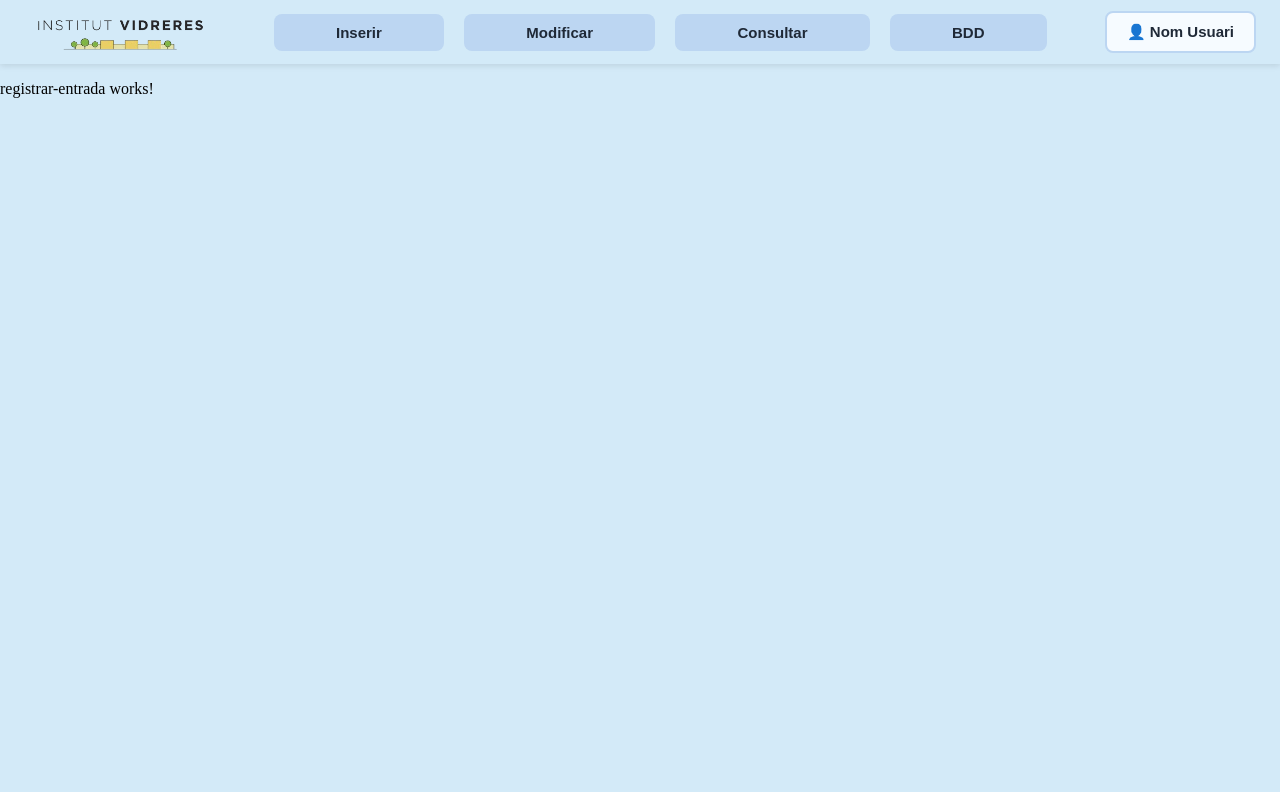
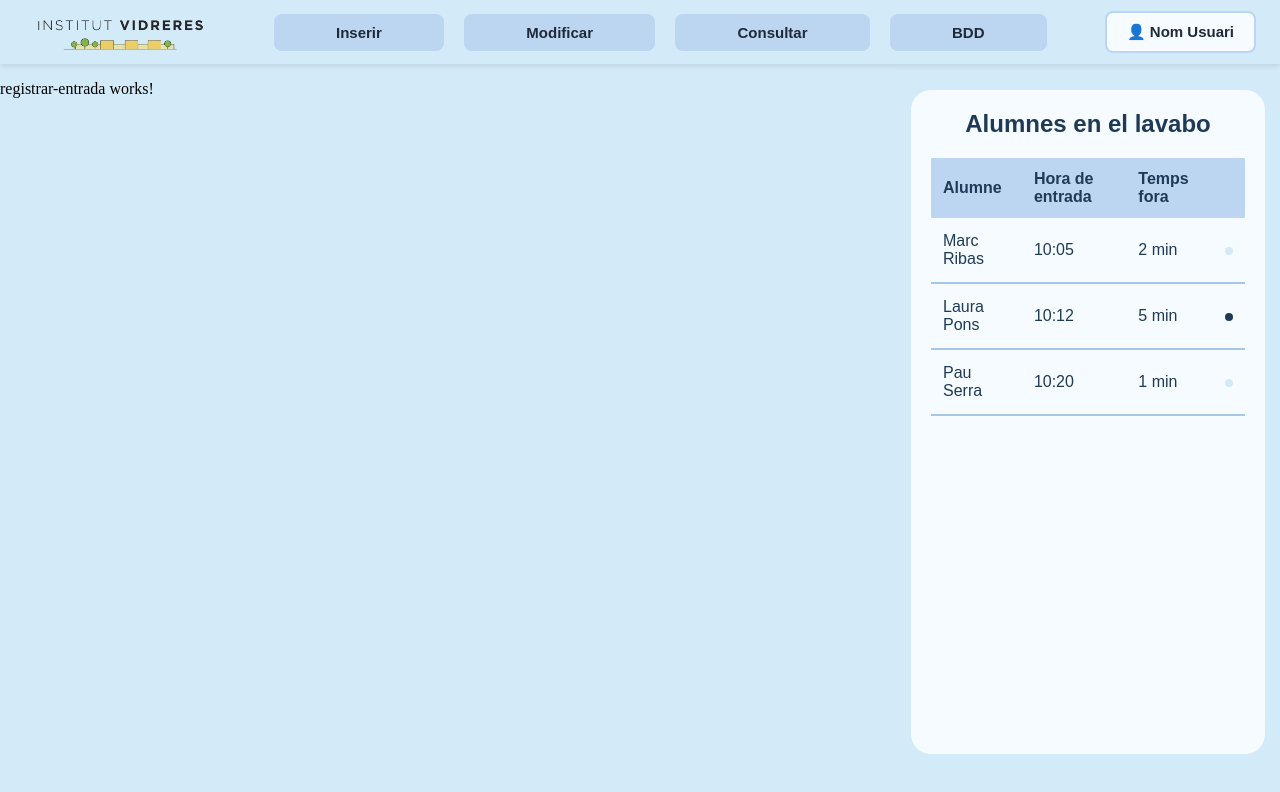
Before and after one commit to kituss44/projecte1, an Angular app: page /inserir in a window 1280 px wide. Shown: the top 792 px of the page. Built offline with nearby package versions, Linux system fonts and the light colour scheme.

Commit message:
Inserir - aplicat llistat alumnes

```diff
--- a/src/app/Components/llistat-alumnes-lavabo/llistat-alumnes-lavabo.css
+++ b/src/app/Components/llistat-alumnes-lavabo/llistat-alumnes-lavabo.css
@@ -1,9 +1,10 @@
 .pantalla {
-  min-height: 100vh;
-  display: flex;
-  justify-content: center;
-  align-items: flex-start;
-  padding: 40px 20px;
+  position: fixed;
+  top: 70px;
+  right: 0;
+  width: 30%;
+  height: 100vh;
+  padding: 20px 15px;
   box-sizing: border-box;
   background-color: #D3EAF8;
   font-family: Arial, sans-serif;
@@ -12,8 +13,8 @@
 
 .lista {
   width: 100%;
-  max-width: 700px;
-  padding: 25px;
+  padding: 20px;
+  height: 83vh;
   background-color: #F6FBFF;
   border-radius: 20px;
   box-sizing: border-box;
--- a/src/app/Components/registrar-entrada/registrar-entrada.html
+++ b/src/app/Components/registrar-entrada/registrar-entrada.html
@@ -1 +1,2 @@
 <p>registrar-entrada works!</p>
+<app-llistat-alumnes-lavabo/>
--- a/src/app/Components/registrar-entrada/registrar-entrada.ts
+++ b/src/app/Components/registrar-entrada/registrar-entrada.ts
@@ -1,7 +1,8 @@
 import { Component } from '@angular/core';
+import { LlistatAlumnesLavabo } from '../llistat-alumnes-lavabo/llistat-alumnes-lavabo';
 
 @Component({
-  imports: [],
+  imports: [LlistatAlumnesLavabo],
   selector: 'app-registrar-entrada',
   styleUrl: './registrar-entrada.css',
   templateUrl: './registrar-entrada.html',
```
